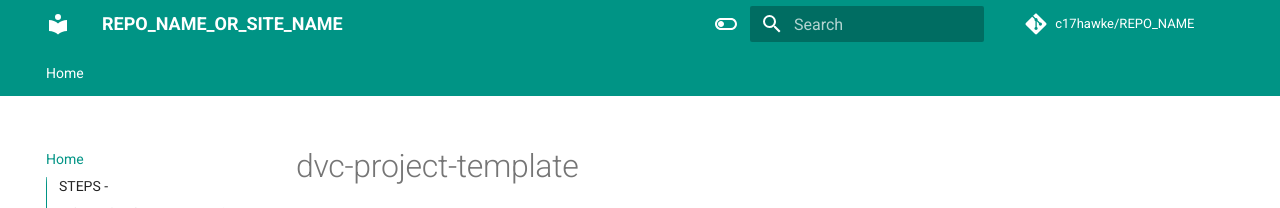
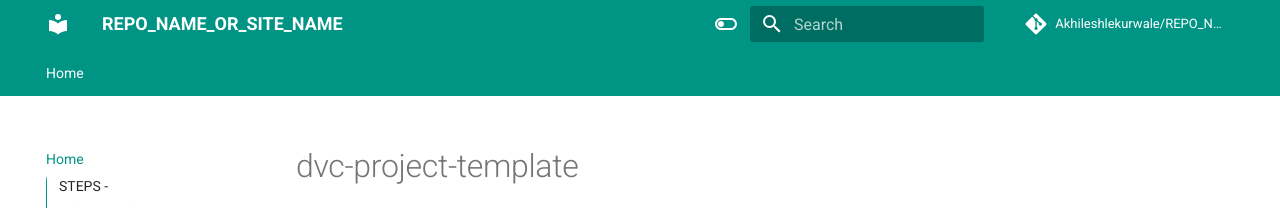
Before and after one commit to Akhileshlekurwale/NLP-project-with-DVC-Docs, an MkDocs documentation site: the page built from docs/index.md, in a window 1280 px wide. Shown: the top 208 px of the page. Built offline with MkDocs 1.6.1 and Material for MkDocs 9.7.7, drawn with Linux system fonts in a browser that asks for light colours; comment, search, counter and statistics services are not loaded; some of the changed lines change nothing that is shown.

Commit message:
Update mkdocs.yml

```diff
--- a/mkdocs.yml
+++ b/mkdocs.yml
@@ -4,13 +4,13 @@
 nav:
   - Home: index.md
 
-site_author: Sunny Bhaveen Chandra
+site_author: Akhilesh
 site_description: >-
   DESCRIPTION
 
 # Repository
-repo_name: c17hawke/REPO_NAME
-repo_url: https://github.com/c17hawke/REPO_NAME
+repo_name: Akhileshlekurwale/REPO_NAME
+repo_url: https://github.com/Akhileshlekurwale/REPO_NAME
 
 # Configuration
 theme:
@@ -39,13 +39,13 @@
 extra:
   social:
     - icon: fontawesome/brands/github-alt
-      link: https://github.com/c17hawke
+      link: https://github.com/Akhileshlekurwale
     - icon: fontawesome/brands/twitter
-      link: https://twitter.com/c17hawke
+      link: https://twitter.com/lekurwale26
     - icon: fontawesome/brands/linkedin
-      link: https://linkedin.com/in/c17hawke
+      link: https://linkedin.com/in/akhileshlekurwale
     - icon: fontawesome/brands/instagram
-      link: https://www.instagram.com/c17hawke/
+      link: https://www.instagram.com/akhileshlekurwale/
 
 extra_javascript:
   - javascripts/mathjax.js
@@ -70,4 +70,4 @@
   - search
 
 copyright: |
-  &copy; 2022 <a href="https://github.com/c17hawke"  target="_blank" rel="noopener">Sunny Bhaveen Chandra</a>
+  &copy; 2022 <a href="https://github.com/akhileshlekurwale"  target="_blank" rel="noopener">Sunny Bhaveen Chandra</a>
```
